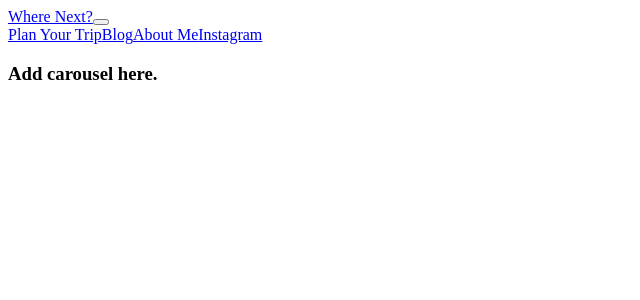
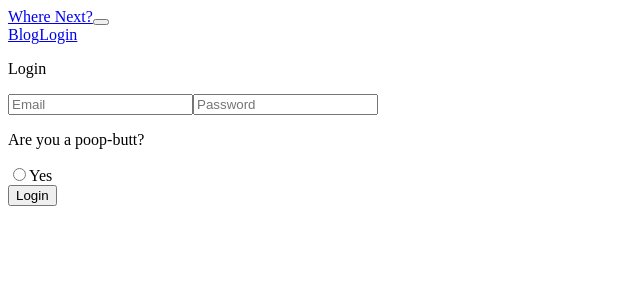
Before and after one commit to chfrank206/Where-Next-Travel-Admin-Portal, a React app: page / in a window 1280 px wide. Shown: the top 300 px of the page, without its empty margins (0-640 px from the left). Built offline with nearby package versions, Linux system fonts and the light colour scheme.

Commit message:
removed unnecessary components and fixed login form.

```diff
--- a/src/client/App.tsx
+++ b/src/client/App.tsx
@@ -3,11 +3,9 @@ import './scss/app';
 import { BrowserRouter as Router, Switch, Route } from 'react-router-dom';
 
 import Navbar from './Components/Navbar';
-import Home from './Components/Home';
 import Login from './Components/Login';
-import UsefulLinks from './Components/UsefulLinks';
 import Blogs from './Components/Blogs';
-import Register from './Components/Register';
+
 
 
 export interface AppProps {
@@ -19,11 +17,8 @@ const App: React.SFC<AppProps> = () => {
         <Router>
             <Navbar />
             <Switch>
-                <Route exact path='/' component={Home} />
-                <Route exact path='/login' component={Login} />
-                <Route exact path='/' component={UsefulLinks} />
+                <Route exact path='/' component={Login} />
                 <Route exact path='/blogs' component={Blogs} />
-                <Route exact path='/register' component={Register} />
             </Switch>
         </Router>
     );
--- a/src/client/Components/Login.tsx
+++ b/src/client/Components/Login.tsx
@@ -32,21 +32,22 @@ const Login: React.SFC<ILoginProps> = props => {
     return (
         <>
             <section className="row m-2 card shadow">
-                <p className="ml-4 mt-2">Login to view and add a session!</p>
+                <p className="ml-4 mt-2">Login</p>
                 <div className="col-md-12 card-body">
                     <div className="input-group">
                         <input className="ml-2" type="email" placeholder="Email" value={email} onChange={(event: React.ChangeEvent<HTMLInputElement>) => setEmail(event.target.value)} />
                         <input className="ml-2" type="password" placeholder="Password" value={password} onChange={(event: React.ChangeEvent<HTMLInputElement>) => setPassword(event.target.value)} />
+
+                    </div>
+                    <div className="mt-2">
+                        <p>Are you a poop-butt?</p>
+                        <div className="radio">
+                            <label><input type="radio" name="optradio" />Yes</label>
+                        </div>
                     </div>
                     <div>
                         <button className="btn btn-primary m-2" onClick={() => handleLogin()}>Login</button>
                     </div>
-                </div>
-            </section>
-            <section className="row m-2 card shadow">
-                <p className="ml-4 mt-2">You must request to register for an account. Click the button to go to registration form!</p>
-                <div className="m-2">
-                    <Link className="btn btn-primary ml-2" to={`/register`}>Register!</Link>
                 </div>
             </section>
         </>
--- a/src/client/Components/Navbar.tsx
+++ b/src/client/Components/Navbar.tsx
@@ -15,10 +15,8 @@ const Navbar: React.SFC<NavbarProps> = () => {
                 </button>
                 <div className="collapse navbar-collapse" id="navbarNavAltMarkup">
                     <div className="navbar-nav">
-                        <Link className="nav-item nav-link" to='/travelform'>Plan Your Trip</Link>
                         <Link className="nav-item nav-link" to='/blogs'>Blog</Link>
-                        <Link className="nav-item nav-link" to='/login'>About Me</Link>
-                        <Link className="nav-item nav-link" to='/register'>Instagram</Link>
+                        <Link className="nav-item nav-link" to='/'>Login</Link>
                     </div>
                 </div>
             </nav>
--- a/src/client/Components/Register.tsx
+++ /dev/null
@@ -1,55 +0,0 @@
-import * as React from 'react';
-import { useState } from 'react';
-import { RouteComponentProps } from 'react-router-dom';
-import { json, SetToken } from '../utils/api';
-
-const Register: React.SFC<IRegisterProps> = props => {
-
-    const [email, setEmail] = useState<string>('');
-    const [password, setPassword] = useState<string>('');
-    const [name, setName] = useState<string>('');
-
-    const handleRegister = async () => {
-        event.preventDefault()
-        let newRegRequest = {
-            name,
-            email
-        }
-        try {
-            let result = await json('/auth/register', 'POST', newRegRequest);
-            if (result) {
-                props.history.push('/');
-            }
-        } catch (error) {
-            throw (error);
-        }
-
-    }
-
-    return (
-        <>
-            <div className="card row m-3 w-50 shadow">
-                <div className="card-body p-1">
-                    <div className="input-group">
-                        <div className="input-group-prepend">
-                        </div>
-                        <p className="m-2">Welcome to DM Scheduler! In order to keep the integrity of the group I allow to use this site I have implemented registration requests. Insert your full name and email and I'll look all requests over ASAP! Looking forward to our next session!</p>
-                        <input className="m-2" type="text" placeholder="Name" value={name} onChange={(event: React.ChangeEvent<HTMLInputElement>) => setName(event.target.value)} />
-                        <input className="m-2" type="email" placeholder="Email" value={email} onChange={(event: React.ChangeEvent<HTMLInputElement>) => setEmail(event.target.value)} />
-                    </div>
-                    <div>
-                        <button className="btn btn-primary mx-2" onClick={() => handleRegister()}>Register</button>
-                    </div>
-                </div>
-            </div>
-        </>
-    )
-
-}
-
-export interface IRegisterProps extends RouteComponentProps {
-    email: string,
-    password: string
-};
-
-export default Register;
--- a/src/client/Components/UsefulLinks.tsx
+++ /dev/null
@@ -1,24 +0,0 @@
-import * as React from 'react';
-
-export interface UsefulLinksProps {
-
-}
-
-const UsefulLinks: React.SFC<UsefulLinksProps> = () => {
-    return (
-        <>
-        <section className="row">
-        <article className="col-md-12 text-center">
-            <h1>Useful Links</h1>
-            {/* add links to site inside text*/}
-            <p>Here are a few links to websites that can prove to be very helpful from new to veteran players:</p>
-            <p>D&D Beyond is a wonderful way to get you off to a great start! Keep in mind that select portions of the content, like character races, classes, etc., are behind a paywall. </p>
-            <p>D&D basic rules</p>
-            {/* <p>Geek and Sundry artile about character creation https://geekandsundry.com/rpg-character-building-tips-for-beginners/</p> */}
-        </article>
-        </section>
-        </>
-    );
-}
-
-export default UsefulLinks;
```
Also changed, not shown: src/client/Components/TravelForm.tsx (deleted, +0 -47 lines), 1 other file (tests, documents, lock files or other folders).
